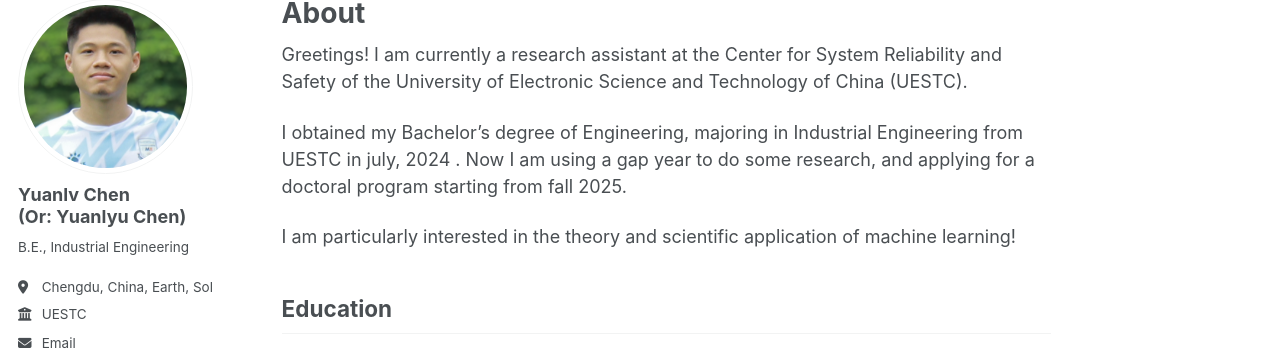
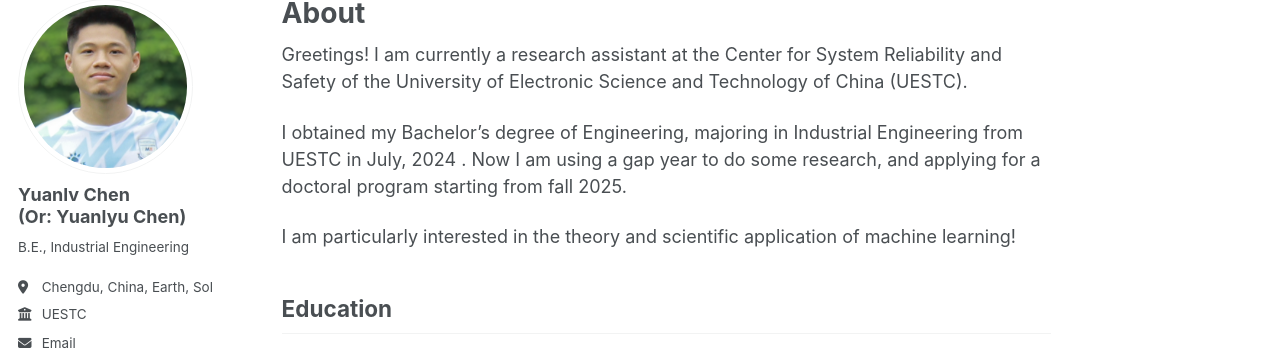
Before and after one commit to YLchen22/YLchen22.github.io, a Jekyll site: the page built from _pages/about.md, in a window 1280 px wide and 900 px high. Shown: the part 107-457 px from the top of the window. Built offline with Jekyll 4.4.1, drawn with Linux system fonts in a browser that asks for light colours.

```diff
--- a/_pages/about.md
+++ b/_pages/about.md
@@ -9,7 +9,7 @@ redirect_from:
 
 Greetings! I am currently a research assistant at the Center for System Reliability and Safety of the University of Electronic Science and Technology of China (UESTC).
 
-I obtained my Bachelor's degree of Engineering, majoring in Industrial Engineering from UESTC in july, 2024 . Now I am using a gap year to do some research, and applying for a doctoral program starting from fall 2025.
+I obtained my Bachelor's degree of Engineering, majoring in Industrial Engineering from UESTC in July, 2024 . Now I am using a gap year to do some research, and applying for a doctoral program starting from fall 2025.
 
 I am particularly interested in the theory and scientific application of machine learning!
 
```
